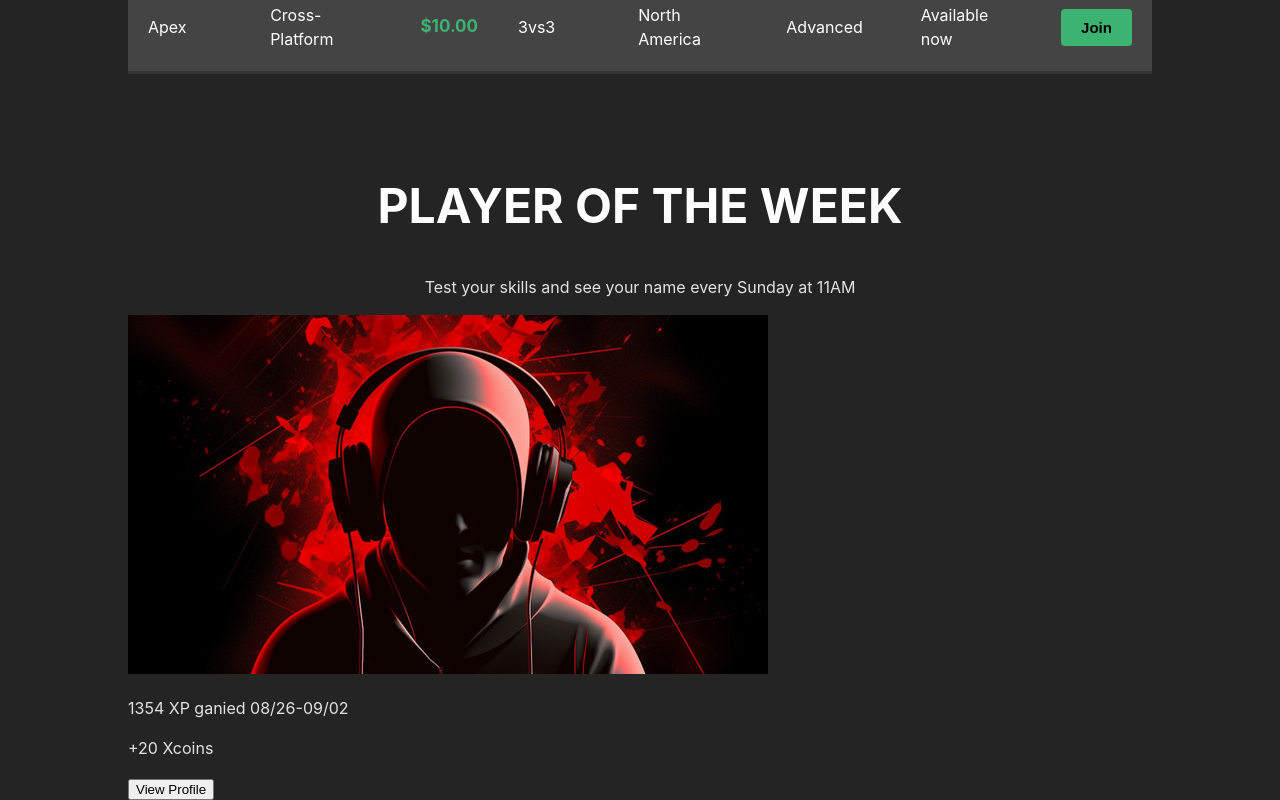
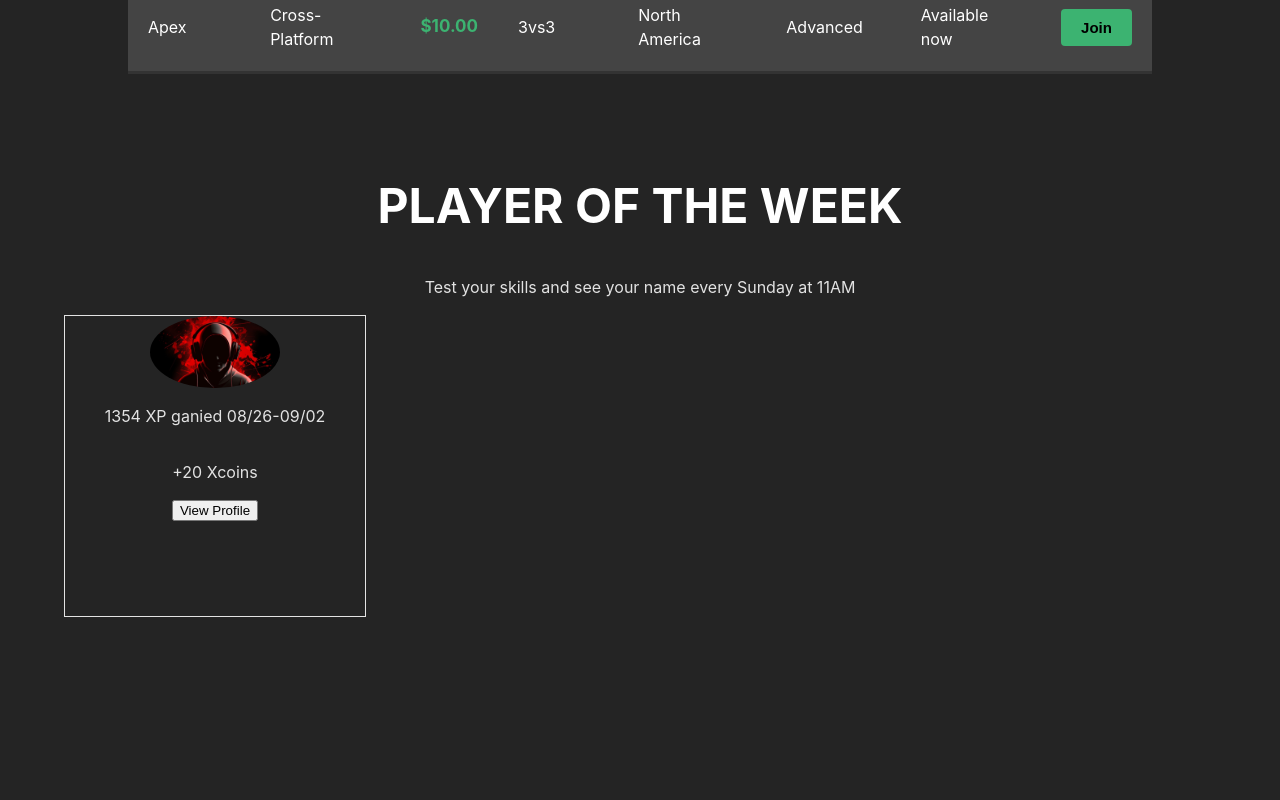
Before and after one commit to FaridYoucef/Gaming-Page, a React (Vite) app: page / in a window 1280 px wide. Shown: the part 2945-3745 px from the top of the page. After the commit the page ends 3562 px from the top, so only its background shows below. Built offline with nearby package versions, Linux system fonts and the light colour scheme.

Commit message:
-Adjusting the player- container width - Adding basic styling to the player card and  the image

```diff
--- a/src/components/styles/playerPrise.css
+++ b/src/components/styles/playerPrise.css
@@ -1,5 +1,5 @@
 .player-container {
-    max-width: 80%;
+    max-width: 90%;
     margin: auto;
 }
 .player-title {
@@ -10,3 +10,16 @@
     font-size: 3rem;
     color: white;
 }
+
+.palyer-card{
+  border: 1px solid ;
+  width: 300px;
+  height: 300px;
+  display: flex;
+  flex-direction: column;
+  align-items: center;
+}
+.palyer-card img {
+    width: 130px;
+    border-radius: 50%;
+}
```
